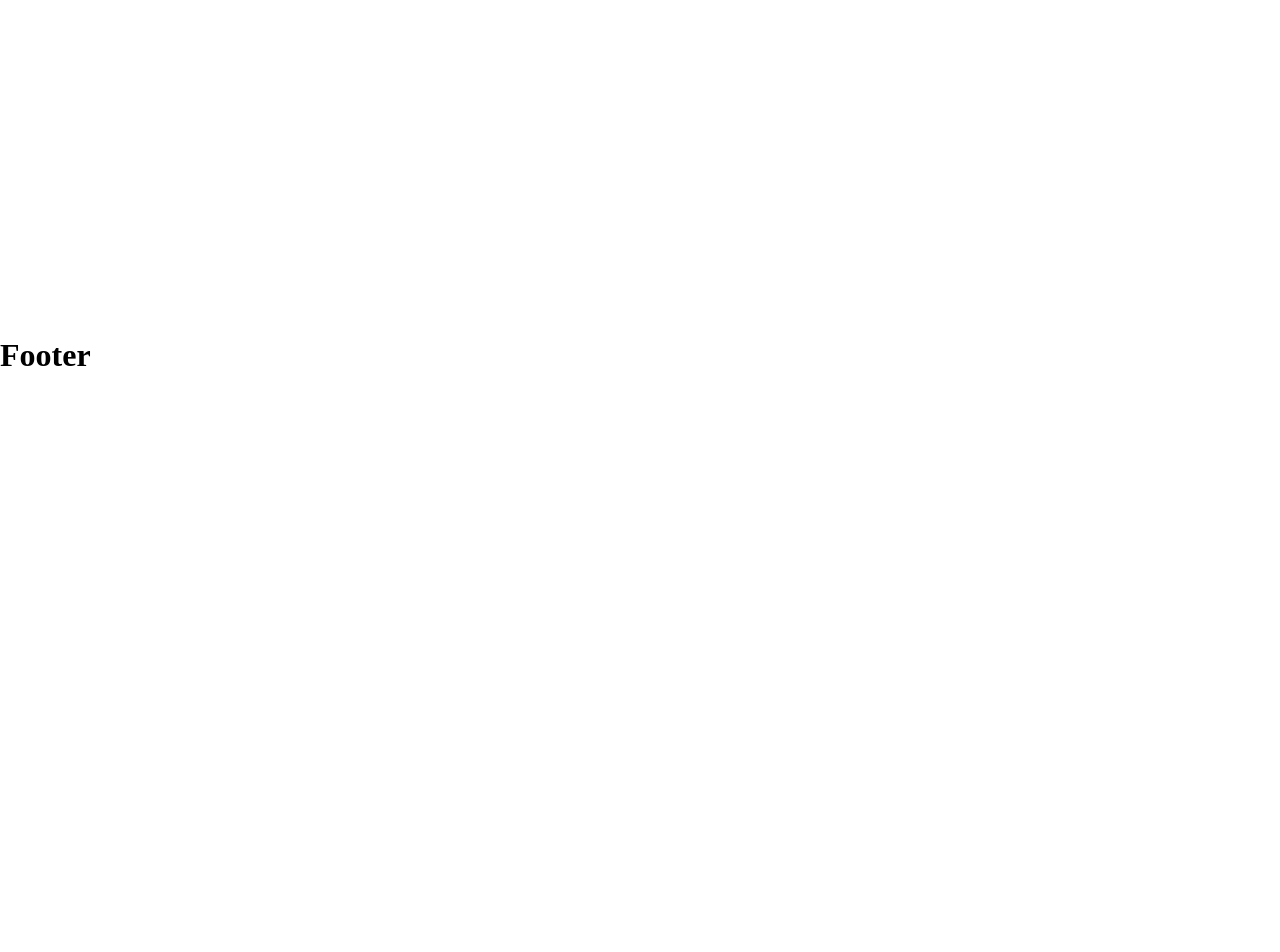
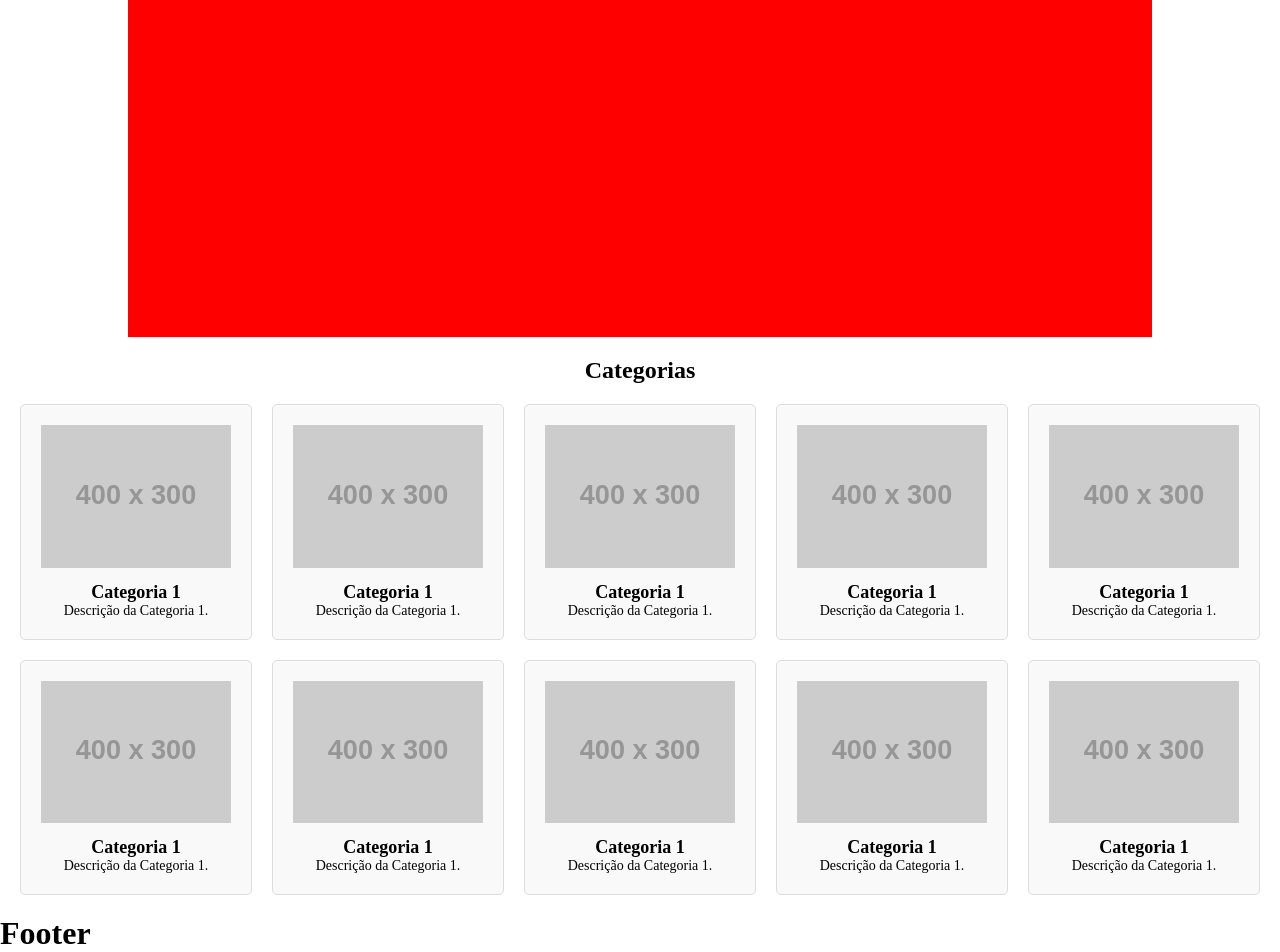
Before and after one commit to gabrielestefono/nickstore, a Next.js app: page / in a window 1280 px wide. Shown: the part 259-1211 px from the top of the page. Before the commit the page ends 800 px from the top, so only its background shows below. Built offline with nearby package versions, Linux system fonts and the light colour scheme.

Commit message:
Página de Categorias

```diff
--- a/components/index/Banner_Principal.jsx
+++ b/components/index/Banner_Principal.jsx
@@ -1,16 +1,40 @@
 import styles from './Banner_principal.module.scss';
 import { Swiper, SwiperSlide } from 'swiper/react';
 import 'swiper/css';
+
+const estilo1 = {
+    backgroundColor: 'red',
+    width: '100%',
+    height: '100%'
+}
+
+const estilo2 = {
+    backgroundColor: 'green',
+    width: '100%',
+    height: '100%'
+}
+
+const estilo3 = {
+    backgroundColor: 'blue',
+    width: '100%',
+    height: '100%'
+}
+
+const estilo4 = {
+    backgroundColor: 'black',
+    width: '100%',
+    height: '100%'
+}
 
 export default function Banner_Principal(){
     return (
         <div className={styles.destaque}>
             <div>
                 <Swiper className={styles.swiper} spaceBetween={0} slidesPerView={1} loop={true}>
-                    <SwiperSlide>Slide 1</SwiperSlide>
-                    <SwiperSlide>Slide 2</SwiperSlide>
-                    <SwiperSlide>Slide 3</SwiperSlide>
-                    <SwiperSlide>Slide 4</SwiperSlide>
+                    <SwiperSlide><div style={estilo1}></div></SwiperSlide>
+                    <SwiperSlide><div style={estilo2}></div></SwiperSlide>
+                    <SwiperSlide><div style={estilo3}></div></SwiperSlide>
+                    <SwiperSlide><div style={estilo4}></div></SwiperSlide>
                 </Swiper>
             </div>
         </div>
--- a/components/index/CardCategoria.jsx
+++ b/components/index/CardCategoria.jsx
@@ -1,7 +1,11 @@
+import styles from './CardCategoria.module.scss';
+
 export default function CardCategoria(){
     return (
-        <div>
-            <CardCategoria/>
+        <div className={styles.card_categorias}>
+            <img src="https://via.placeholder.com/400x300" alt="Categoria 1"/>
+            <h3>Categoria 1</h3>
+            <p>Descrição da Categoria 1.</p>
         </div>
     );
 }
--- /dev/null
+++ b/components/index/CardCategoria.module.scss
@@ -0,0 +1,24 @@
+.card_categorias{
+    flex: 0 0 calc(20% - 20px);
+    background-color: #f9f9f9;
+    border: 1px solid #ddd;
+    border-radius: 5px;
+    padding: 20px;
+    text-align: center;
+    box-sizing: border-box;
+
+    > img{
+        max-width: 100%;
+        height: auto;
+        margin-bottom: 10px;
+    }
+
+    > h3{
+        font-size: 18px;
+        font-weight: bold;
+    }
+
+    > p{
+        font-size: 14px;
+    }
+}
--- a/components/index/Categorias.jsx
+++ b/components/index/Categorias.jsx
@@ -1,6 +1,22 @@
-export default function Categoria(){
+import CardCategoria from './CardCategoria';
+import styles from './Categorias.module.scss';
+
+export default function Categorias(){
     return (
-        <>
-        </>
+        <div className={styles.categorias}>
+            <h2>Categorias</h2>
+            <div>
+                <CardCategoria/>
+                <CardCategoria/>
+                <CardCategoria/>
+                <CardCategoria/>
+                <CardCategoria/>
+                <CardCategoria/>
+                <CardCategoria/>
+                <CardCategoria/>
+                <CardCategoria/>
+                <CardCategoria/>
+            </div>
+        </div>
     );
 }
--- /dev/null
+++ b/components/index/Categorias.module.scss
@@ -0,0 +1,23 @@
+.categorias{
+    padding: 20px 20px 20px 20px;
+    background-color: #fff;
+    border-radius: 5px;
+    width: 100vw;
+
+    > h2{
+        font-size: 24px;
+        font-weight: bold;
+        margin-bottom: 20px;
+        text-align: center;
+    }
+
+    > div {
+        display: grid;
+        grid-template-columns: repeat(5, 1fr);
+        column-gap: 1.25rem;
+        row-gap: 1.25rem;
+        width: calc(100vw - 40px);
+        justify-content: space-between;
+        margin: 0 auto;
+    }
+}
```
